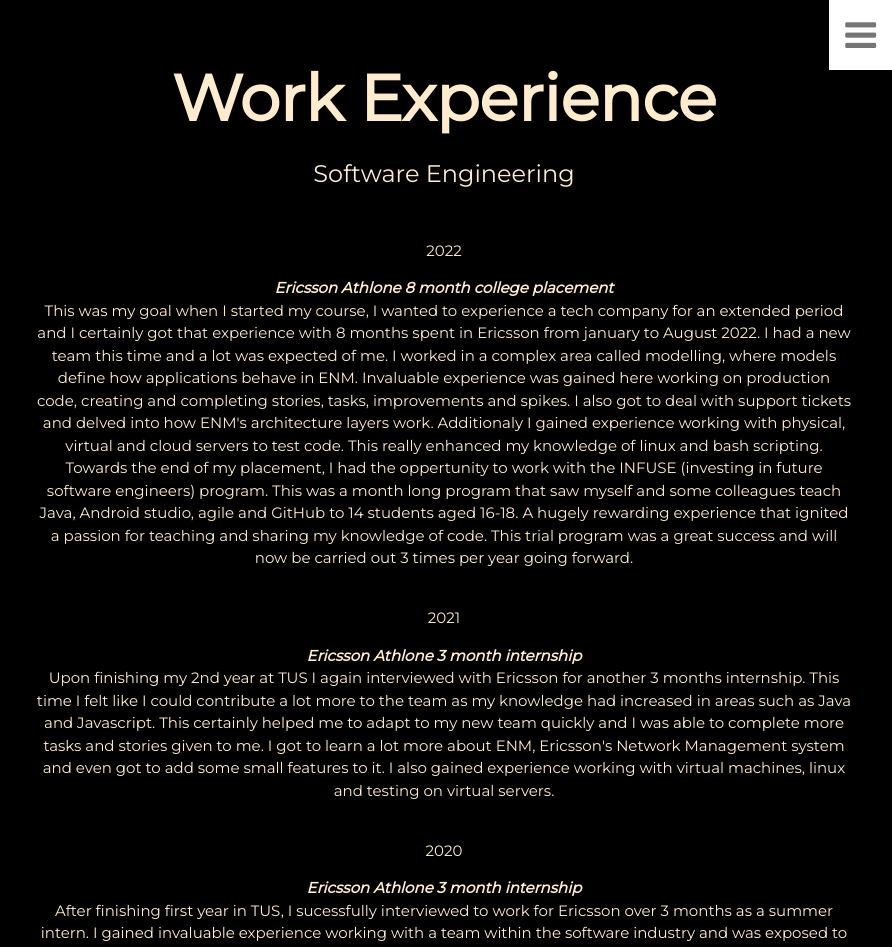
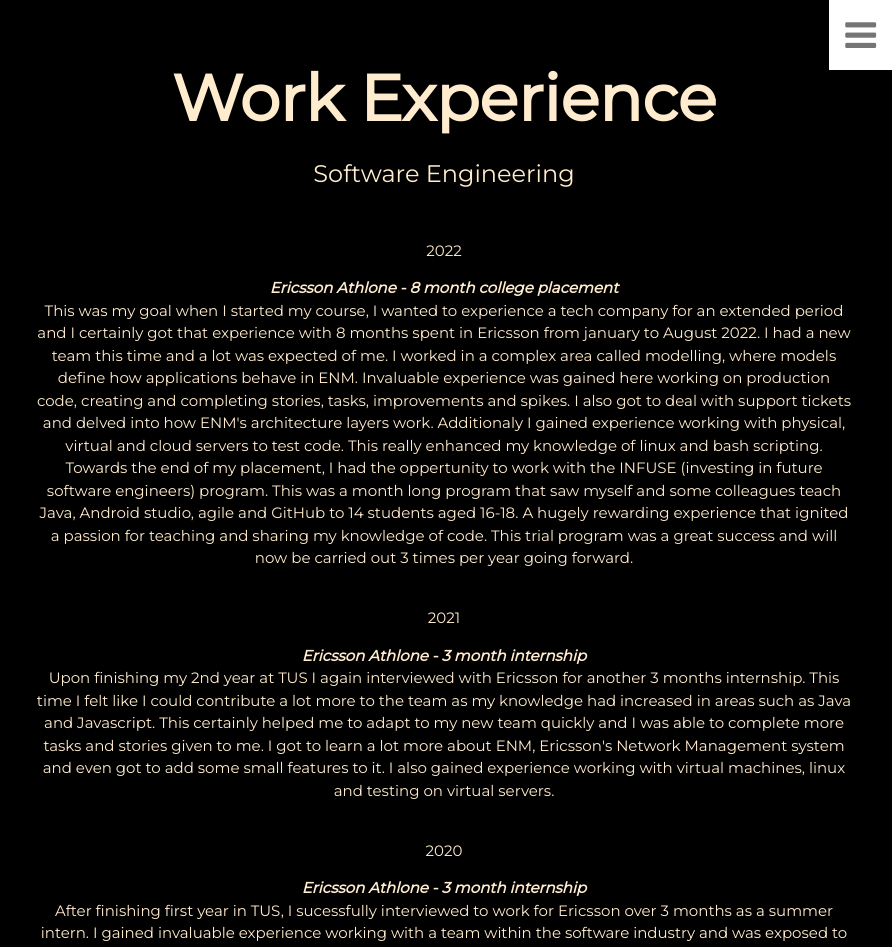
Before and after one commit to Rayfitzpat/Rayfitzpat.github.io, a plain HTML site: page work.html in a window 1280 px wide. Shown: the top 947 px of the page, 388-1280 px from the left. Drawn offline with nearby package versions, Linux system fonts and the light colour scheme.

Commit message:
text change to Work page

```diff
--- a/work.html
+++ b/work.html
@@ -62,7 +62,7 @@
     <br>
     <p>2022</p>
     <div>
-      <i><strong>Ericsson Athlone 8 month college placement</strong></i>
+      <i><strong>Ericsson Athlone - 8 month college placement</strong></i>
       <br>
       This was my goal when I started my course, I wanted to experience a tech company for an extended period and I certainly got that experience with 8 months spent in Ericsson from
       january to August 2022.  I had a new team this time and a lot was expected of me.  I worked in a complex area called modelling, where models define how applications
@@ -78,7 +78,7 @@
     <br>
     <p>2021</p>
     <div>
-      <i><strong>Ericsson Athlone 3 month internship</strong></i>
+      <i><strong>Ericsson Athlone - 3 month internship</strong></i>
       <br>
      Upon finishing my 2nd year at TUS I again interviewed with Ericsson for another 3 months internship.  This time I felt like I could contribute a lot more to the team as my knowledge had increased in
      areas such as Java and Javascript.  This certainly helped me to adapt to my new team quickly and I was able to complete more tasks and stories given to me.
@@ -90,7 +90,7 @@
     <br>
     <p>2020</p>
     <div>
-      <i><strong>Ericsson Athlone 3 month internship</strong></i>
+      <i><strong>Ericsson Athlone - 3 month internship</strong></i>
       <br>
       After finishing first year in TUS, I sucessfully interviewed to work for Ericsson over 3 months as a summer intern.
       I gained invaluable experience working with a team within the software industry and was exposed to Agile & Scrum for the first time.
```
